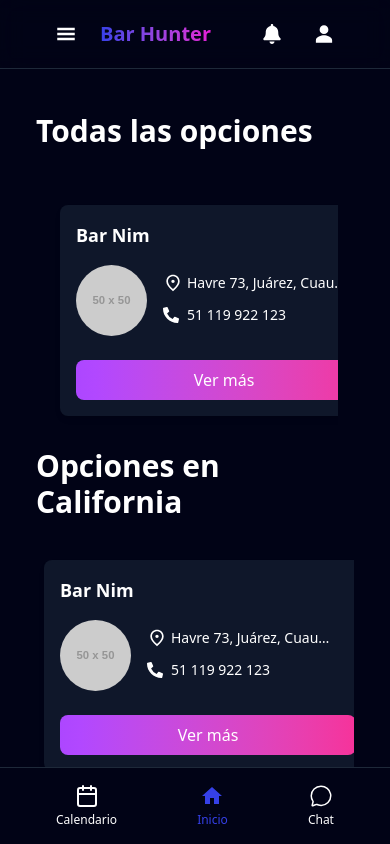
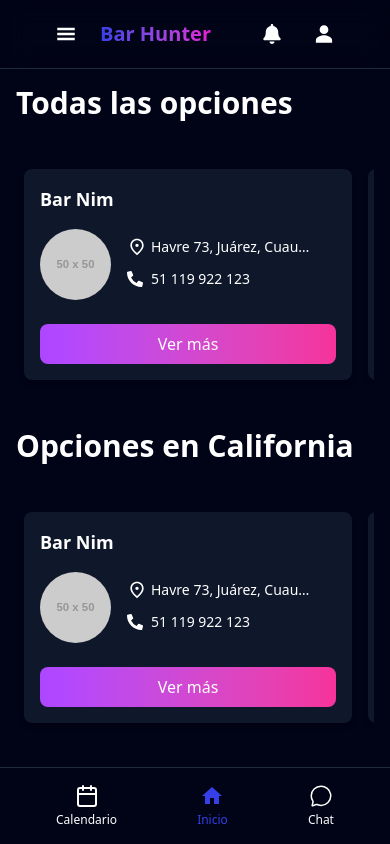
Before and after one commit to deabreuab/BarHunter-App, a Next.js app in the folder frontend/barhunter/: page / in a window 390 px wide. Built offline with nearby package versions, Linux system fonts and the light colour scheme.

Commit message:
feat: fixing layout

```diff
--- a/frontend/barhunter/src/app/layout.tsx
+++ b/frontend/barhunter/src/app/layout.tsx
@@ -28,12 +28,12 @@ export default function RootLayout({
       <body className={`${geistSans.variable} ${geistMono.variable}`}>
         <div className="min-h-screen bg-customcolors-darkblue text-white">
           <Header />
-          <div className="container mx-auto px-4 py-6 flex">
+            <div className="m-0 p-0 md:mx-auto md:px-4 md:container md:py-6 flex">
             <Sidebar />
             {/* main content */}
-            <main className="flex-1 p-5 overflow-x-hidden">{children}</main>
+            <main className="flex-1 p-0 md:p-5 overflow-x-hidden">{children}</main>
             <BottomNavbar />
-          </div>
+            </div>
         </div>
       </body>
     </html>
--- a/frontend/barhunter/src/app/page.tsx
+++ b/frontend/barhunter/src/app/page.tsx
@@ -5,7 +5,7 @@ import { Card, Slide } from "./components";
 export default function Home() {
   return (
     <div>
-      <h1 className="text-3xl font-bold text-white mb-6">Todas las opciones</h1>
+      <h1 className="text-3xl p-4 font-bold text-white">Todas las opciones</h1>
       <div className="max-w-full overflow-hidden p-4">
         <Slide>
           {[1, 2, 3, 4].map((i) => (
@@ -13,14 +13,17 @@ export default function Home() {
           ))}
         </Slide>
       </div>
-      <h1 className="text-3xl font-bold text-white mb-6">
+      <h1 className="text-3xl p-4 font-bold text-white">
         Opciones en California
       </h1>
-      <Slide>
-        {[1, 2, 3].map((i) => (
-          <Card key={i} />
-        ))}
-      </Slide>
+
+      <div className="max-w-full overflow-hidden p-4">
+        <Slide>
+          {[1, 2, 3].map((i) => (
+            <Card key={i} />
+          ))}
+        </Slide>
+      </div>
     </div>
   );
 }
```
